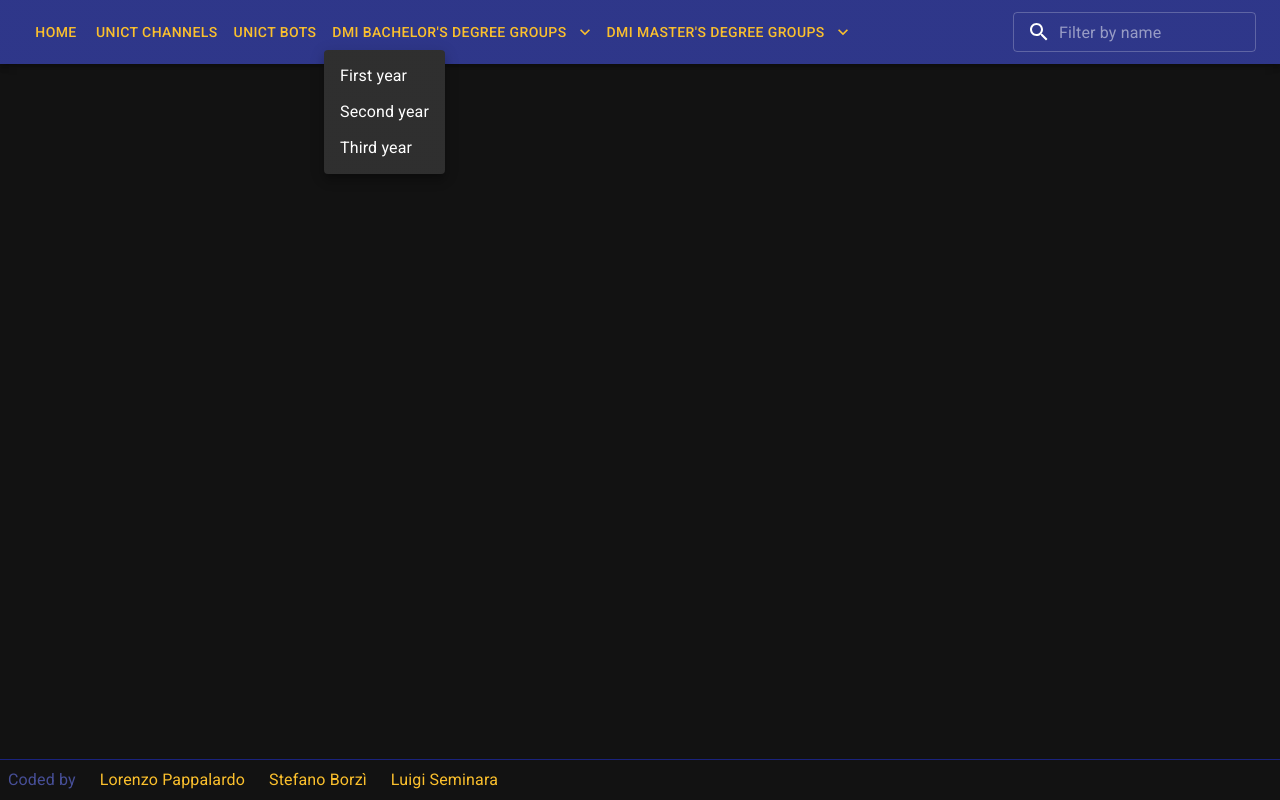
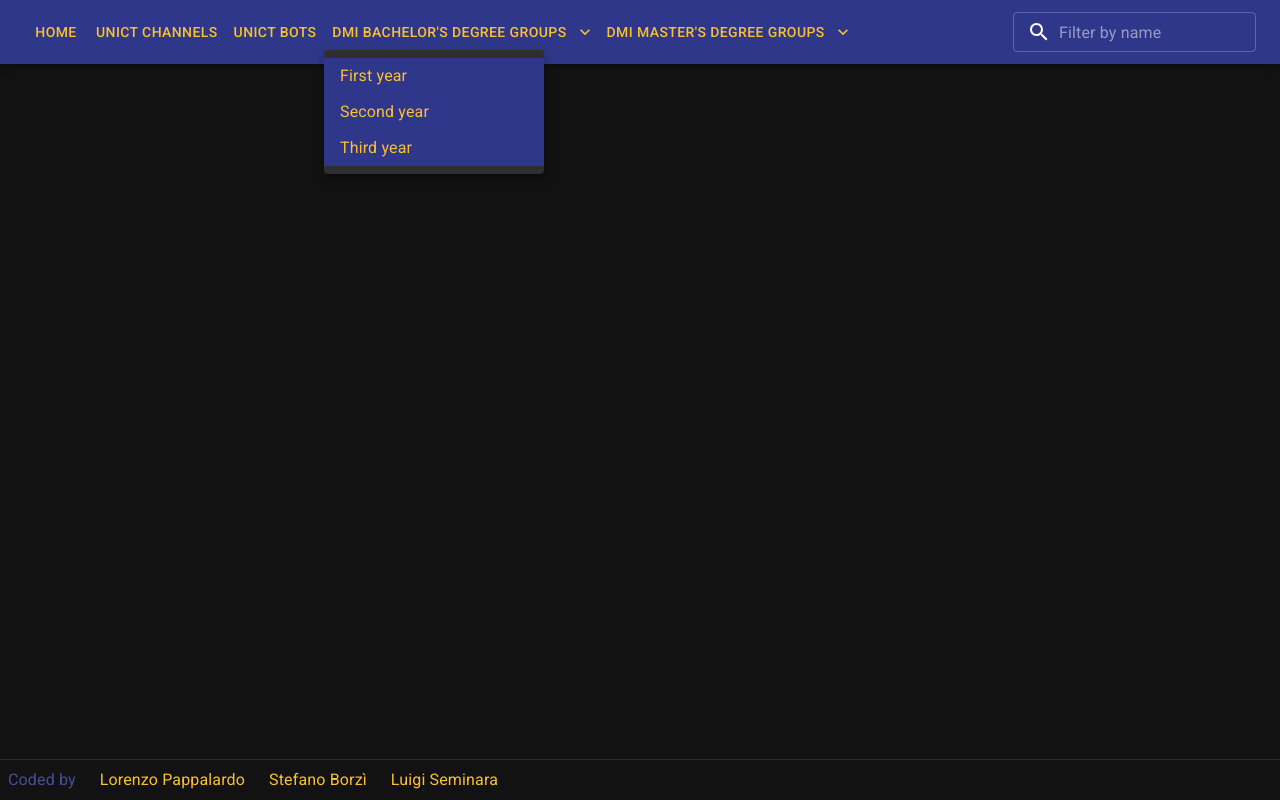
Before and after one commit to UNICT-DMI/unict-telegram-hub, a Next.js app: page / in a window 1280 px wide. Both pictures are taken after a click on the button "DMI BACHELOR'S DEGREE GROUPS". Built offline with nearby package versions, Linux system fonts and the light colour scheme.

Commit message:
Changed style to be consistent

```diff
--- a/components/NavigationMenu/NavigationMenu.tsx
+++ b/components/NavigationMenu/NavigationMenu.tsx
@@ -1,9 +1,10 @@
+import React from 'react';
+import { useRouter } from 'next/router';
 import KeyboardArrowDownIcon from '@mui/icons-material/KeyboardArrowDown';
 import Button from '@mui/material/Button';
 import Menu from '@mui/material/Menu';
 import MenuItem from '@mui/material/MenuItem';
-import { useRouter } from 'next/router';
-import React from 'react';
+import styled from '@mui/material/styles/styled';
 import { Route } from '../../models/Route';
 
 const NavigationMenu = ({ route }: Props): JSX.Element => {
@@ -26,6 +27,12 @@
     });
   };
 
+  const StyledMenuItem = styled(MenuItem)(({ theme }) => ({
+    color: theme.palette.primary.main,
+    backgroundColor: theme.palette.secondary.main,
+    backgroundImage: 'linear-gradient(rgba(255, 255, 255, 0.09), rgba(255, 255, 255, 0.09))'
+  }));
+
   return (
     <>
       <Button
@@ -44,14 +51,15 @@
           'aria-labelledby': 'basic-button'
         }}>
         {route.subRoutes?.map(subroute => (
-          <MenuItem
+          <StyledMenuItem
             key={subroute.label}
             onClick={() => {
               handleNavigation(`${route.href}/${subroute.href}`, subroute.queryParameters);
               handleClose();
-            }}>
+            }}
+            sx={{ width: 220 }}>
             {subroute.label}
-          </MenuItem>
+          </StyledMenuItem>
         ))}
       </Menu>
     </>
```
